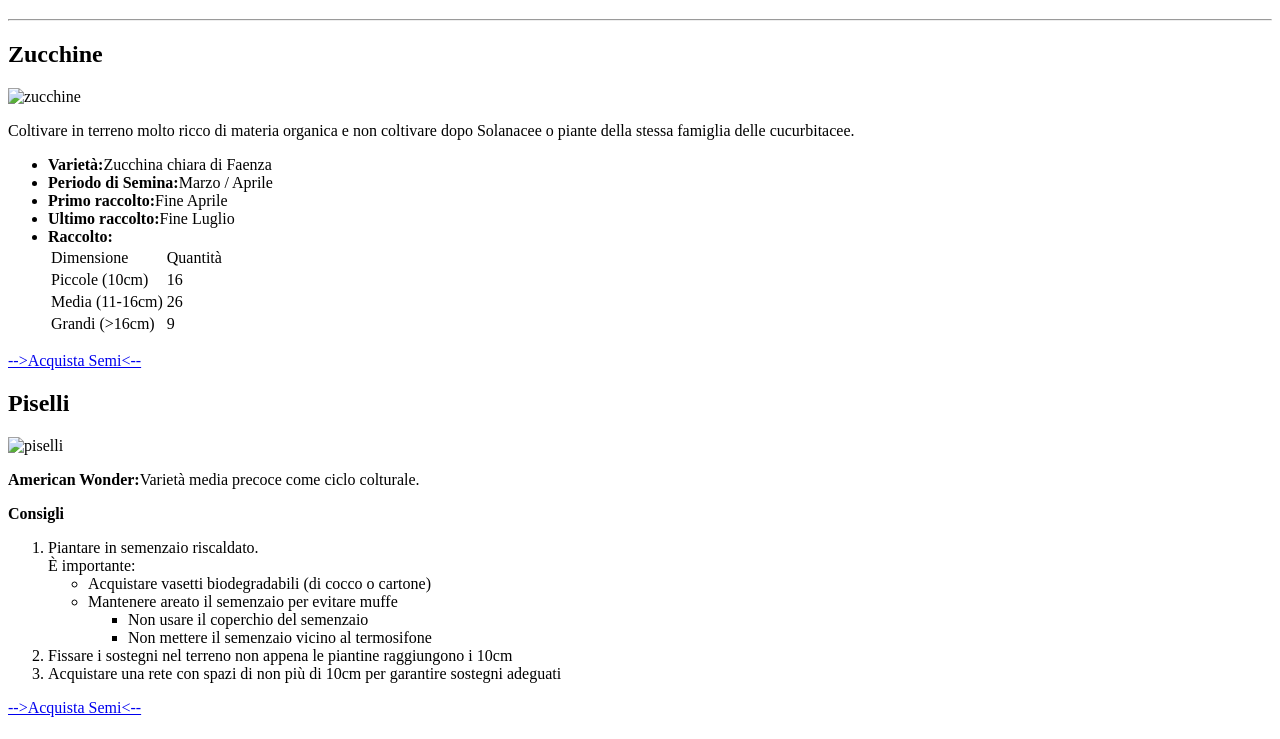
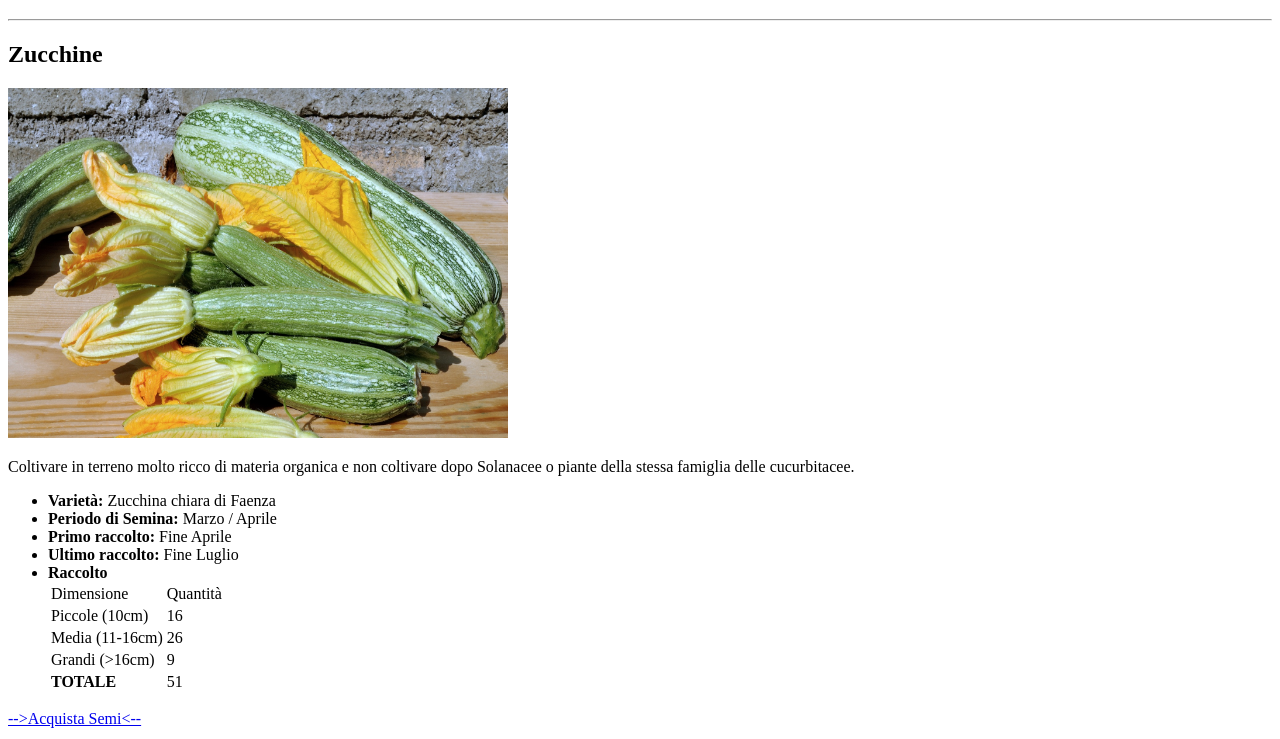
Before and after one commit to asaggse/Esercizio-1-Produzione-Orticola, a plain HTML site: page index.html in a window 1280 px wide. Shown: the part 61-800 px from the top of the page. Drawn offline with Linux system fonts and the light colour scheme.

Commit message:
Update index.html

```diff
--- a/index.html
+++ b/index.html
@@ -15,15 +15,15 @@
     <!-- Zucchine -->
 
     <h2>Zucchine</h2>
-    <img src=".images/zucchine" alt="zucchine">
+    <img src="images/zucchine.jpg" alt="zucchine" width="500" height="350">
     <p>Coltivare in terreno molto ricco di materia organica e non coltivare dopo Solanacee o piante della stessa
         famiglia delle cucurbitacee.</p>
     <ul>
-        <li><strong>Varietà:</strong>Zucchina chiara di Faenza</li>
-        <li><strong>Periodo di Semina:</strong>Marzo / Aprile</li>
-        <li><strong>Primo raccolto:</strong>Fine Aprile</li>
-        <li><strong>Ultimo raccolto:</strong>Fine Luglio</li>
-        <li><strong>Raccolto:</strong>
+        <li><strong>Varietà: </strong>Zucchina chiara di Faenza</li>
+        <li><strong>Periodo di Semina: </strong>Marzo / Aprile</li>
+        <li><strong>Primo raccolto: </strong>Fine Aprile</li>
+        <li><strong>Ultimo raccolto: </strong>Fine Luglio</li>
+        <li><strong>Raccolto</strong>
             <table>
                 <tr>
                      <td>Dimensione</td>
@@ -41,6 +41,10 @@
                     <td>Grandi (>16cm)</td>
                     <td>9</td>
                 </tr>
+                <tr>
+                    <td><b>TOTALE</b></td>
+                    <td>51</td>
+                </tr>
             </table>
         </li>
     </ul>
@@ -49,7 +53,7 @@
     <!-- Piselli -->
 
     <h2>Piselli</h2>
-    <img src=".images/piselli" alt="piselli">
+    <img src="images/piselli.jpg" alt="piselli" width="500" height="350">
     <p><strong>American Wonder:</strong>Varietà media precoce come ciclo colturale.</p>
     <p><strong>Consigli</strong></p>
     <ol>
```
